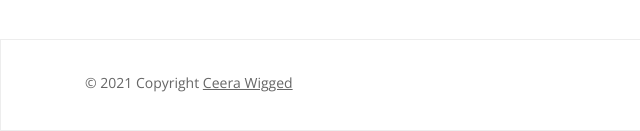
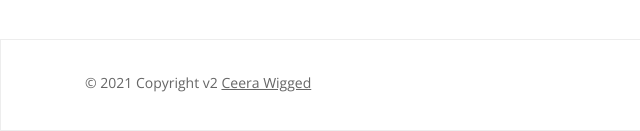
Before and after one commit to charles2k16/cerawigged, a plain HTML site: page index.html in a window 1280 px wide. Shown: the part 4121-4252 px from the top of the page, 0-640 px from the left. Drawn offline with nearby package versions, Linux system fonts and the light colour scheme; a web font is replaced by a local one.

Commit message:
added version

```diff
--- a/index.html
+++ b/index.html
@@ -629,7 +629,7 @@
 
             <div class="col-md-7">
               <div class="copyRightText">
-                <p>&copy; 2021 Copyright <a target="_blank" href="#">Ceera Wigged
+                <p>&copy; 2021 Copyright v2 <a target="_blank" href="#">Ceera Wigged
                   </a></p>
               </div>
             </div>
```
